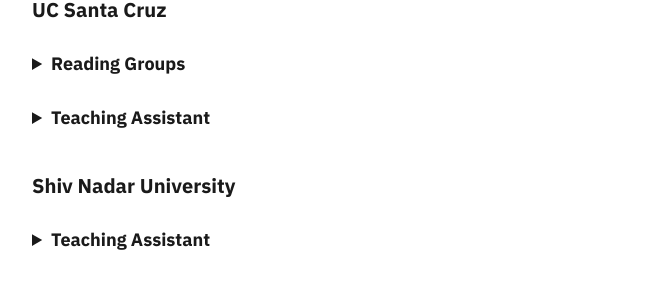
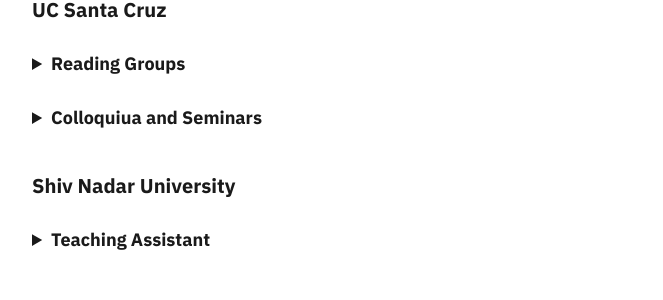
Before and after one commit to junkquill/junkquill.github.io, a Jekyll site: the page built from _pages/activities.md, in a window 1280 px wide. Shown: the part 191-491 px from the top of the page, without its empty margins (308-971 px from the left). Built offline with Jekyll 4.4.1, drawn with Linux system fonts in a browser that asks for light colours; part of the change alters nothing that is shown.

Commit message:
act-update

```diff
--- a/_pages/activities.md
+++ b/_pages/activities.md
@@ -13,8 +13,6 @@ permalink: /activities
 
 <details>
     <summary><b>Reading Groups</b></summary>
-
-<small>&#9733; organiser or co-organiser</small>
 
 <ul style="line-height:150%">
 
@@ -43,16 +41,22 @@ permalink: /activities
 <li> A Course in Arithmetic by J.-P.Serre &#9733;, <small>Winter & Summer 2020</small></li>
 
 </ul>
+
+<small>&#9733; organiser or co-organiser</small>
 </details>
 
+<!-- --------------------------------------------------- -->
+
 <details>
-    <summary><b>Teaching Assistant</b></summary>
+    <summary><b>Colloquiua and Seminars</b></summary>
 
 <ul style="line-height:180%">
 
-<li> MATH 11A <b>Calculus with Applications</b>, <small>Fall 2023</small></li>
+<li> <b>Category Theory Learning Seminar</b>, <a href="https://github.com/theewaang/cat-theory-w22-ucsc/blob/main/Category%20Theory%20Learning%20Seminar%20Notes%2C%20Winter%202022.pdf" class="internal-link quarter-line-space">Seminar notes&nbsp;→</a><br>
+    Organiser, <small>co-organised with Vaibhav Sutrave and David Rubinstein</small></li>
 
-<li> MATH 105A <b>Real Analysis</b>, <small>Summer 2023</small></li>
+<li> <b>Category Theory Learning Seminar</b>, <a href="https://github.com/theewaang/cat-theory-w22-ucsc/blob/main/Category%20Theory%20Learning%20Seminar%20Notes%2C%20Winter%202022.pdf" class="internal-link quarter-line-space">Seminar notes&nbsp;→</a><br>
+    Organiser, <small>co-organised with Vaibhav Sutrave and David Rubinstein</small></li>
 
 <li> MATH 288B <b>Pedagogy of Mathematics (for GSIs)</b>, <small>Winter 2023</small></li>
 
```
Also changed, not shown: _pages/teaching.md (+2 -0 lines).
